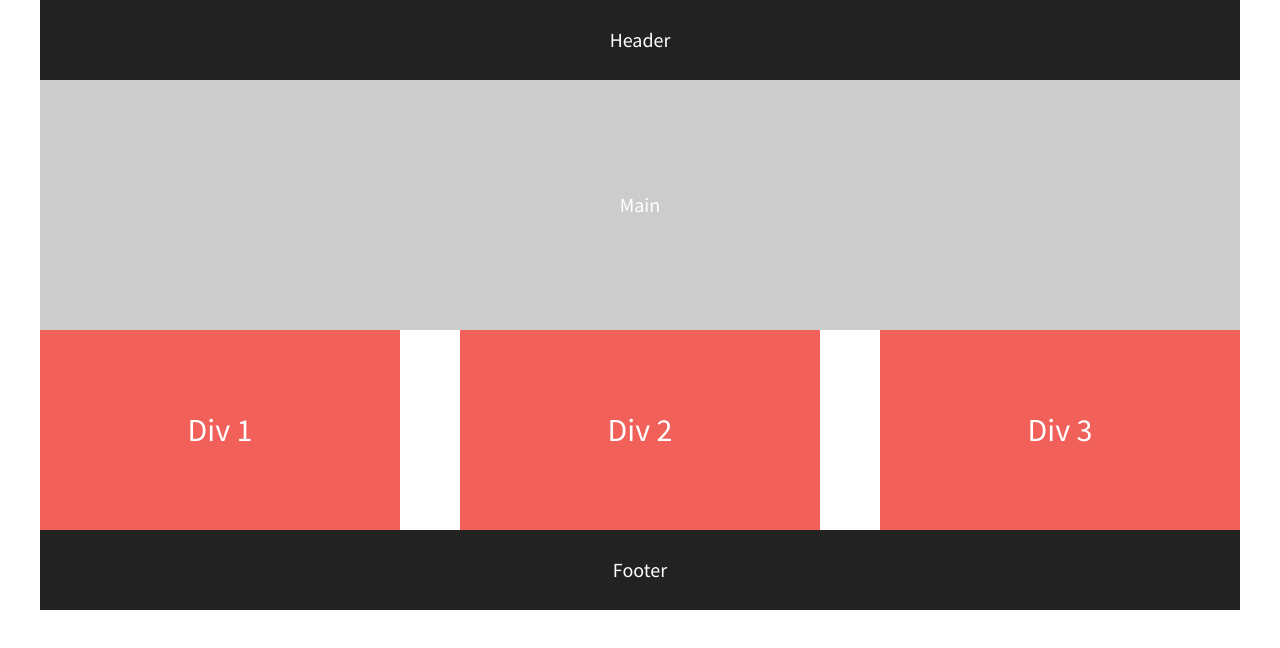
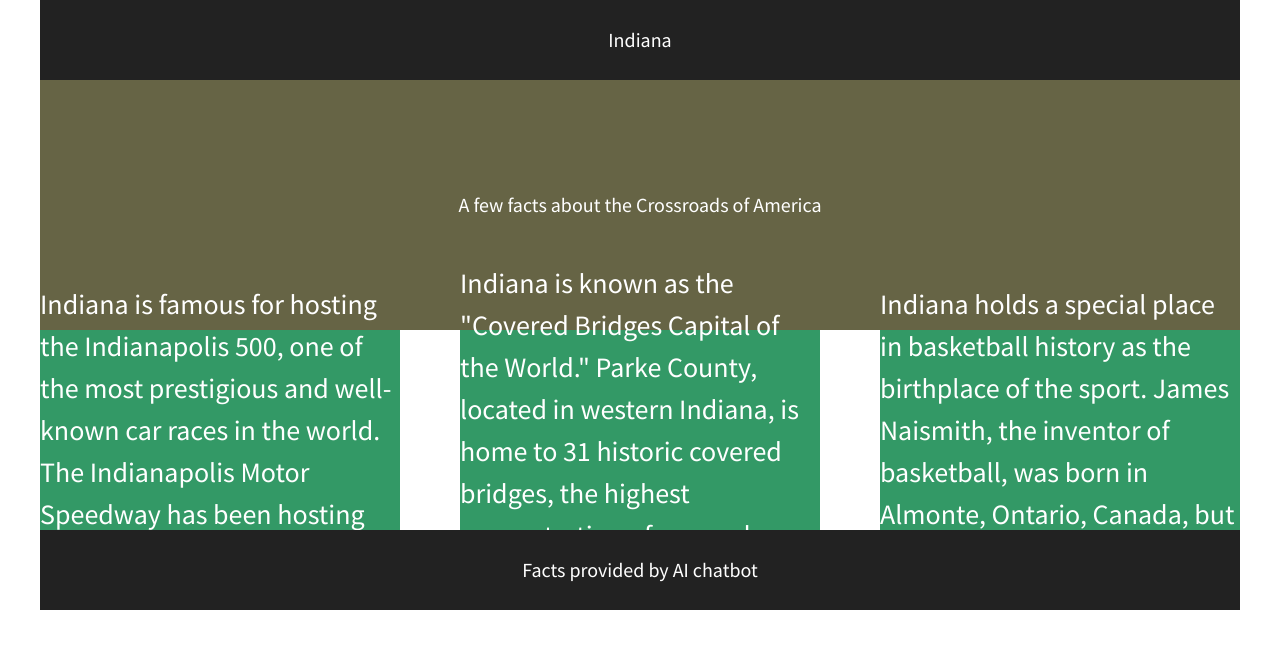
Before and after one commit to justinbaugh/flexbox-only-1, a plain HTML site: page index.html in a window 1280 px wide. Drawn offline with nearby package versions, Linux system fonts and the light colour scheme.

Commit message:
Added all facts and changed colors

```diff
--- a/css/main.css
+++ b/css/main.css
@@ -117,7 +117,7 @@ footer {
 }
 
 main {
-  background-color: #ccc;
+  background-color: #666445;
   height: 250px;
   width: 100%;
 }
@@ -144,11 +144,17 @@ main {
     align-items: center;
   color: #fff;
   line-height: 1.5em;
-  font-size: 1.6em;
-  background-color: #f16059;
+  font-size: 1.4em;
+  background-color: #339966;
   width: 30%;
   height: 200px;
 }
+
+.flex-items p {
+    padding: 0 1em;
+    margin: auto 1em;
+}
+
 
 /* ==========================================================================
    Helper classes
--- a/index.html
+++ b/index.html
@@ -22,18 +22,18 @@
 
         <!-- Add your site or application content here -->
         <section class="flex-container">
-            <header>Header</header>
-            <main>Main</main>
+            <header>Indiana</header>
+            <main>A few facts about the Crossroads of America</main>
             <div id="div-1" class="flex-items">
-                Div 1
+                Indiana is famous for hosting the Indianapolis 500, one of the most prestigious and well-known car races in the world. The Indianapolis Motor Speedway has been hosting the Indy 500 since 1911.
             </div>
             <div id="div-2" class="flex-items">
-                Div 2
+                Indiana is known as the "Covered Bridges Capital of the World." Parke County, located in western Indiana, is home to 31 historic covered bridges, the highest concentration of covered bridges in the United States.
             </div>
             <div id="div-3" class="flex-items">
-                Div 3
+                Indiana holds a special place in basketball history as the birthplace of the sport. James Naismith, the inventor of basketball, was born in Almonte, Ontario, Canada, but he moved to Indiana in 1891.
             </div>
-            <footer>Footer</footer>
+            <footer>Facts provided by AI chatbot</footer>
         </section>
 
         <script src="https://ajax.googleapis.com/ajax/libs/jquery/1.11.3/jquery.min.js"></script>
```
